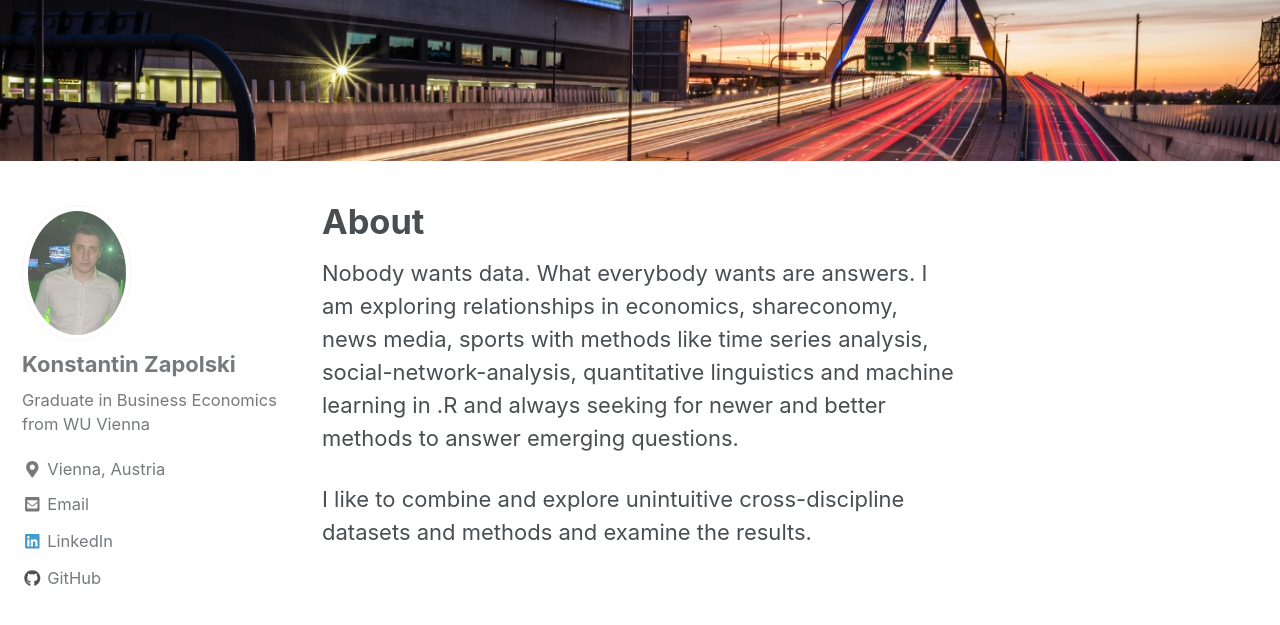
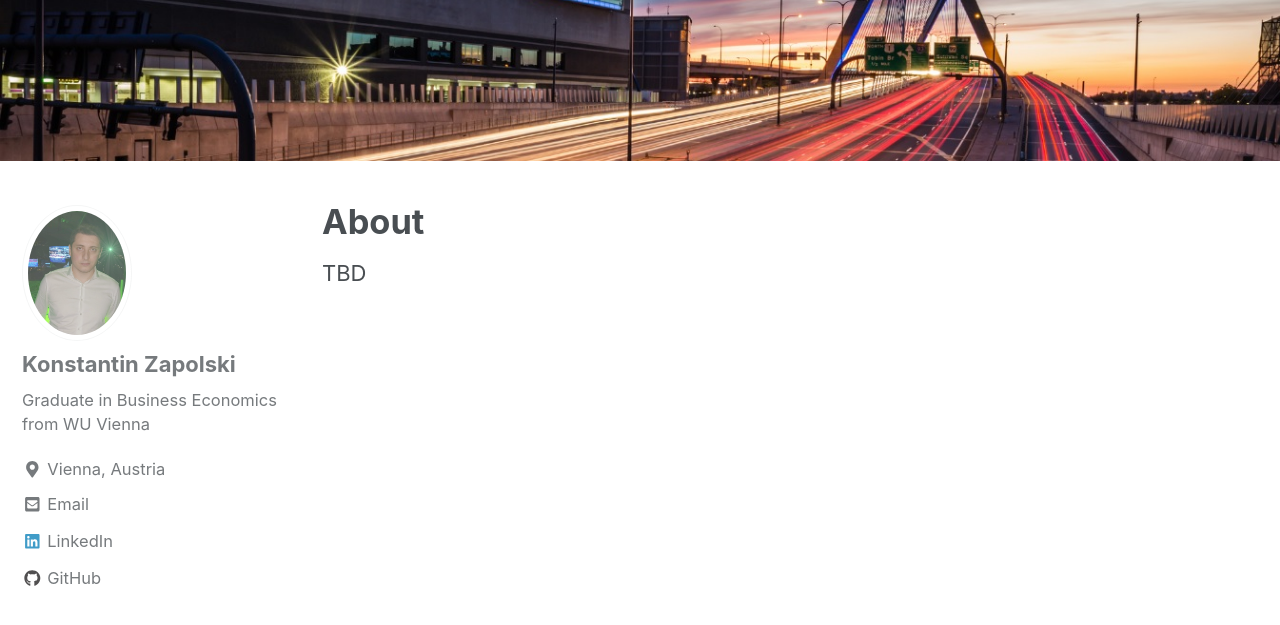
Before and after one commit to zapkon/homepage, a Jekyll site: the page built from _pages/about.md, in a window 1280 px wide and 900 px high, scrolled down 412 px. Shown: the top 625 px of the window. Built offline with Jekyll 4.4.1, drawn with Linux system fonts in a browser that asks for light colours; nearby versions of some CDN libraries.

Commit message:
new info

```diff
--- a/_pages/about.md
+++ b/_pages/about.md
@@ -6,7 +6,4 @@ header:
 ---
 
 
-Nobody wants data. What everybody wants are answers.
-I am exploring relationships in economics, shareconomy, news media, sports with methods like time series analysis, social-network-analysis, quantitative linguistics and machine learning in .R and always seeking for newer and better methods to answer emerging questions.
-
-I like to combine and explore unintuitive cross-discipline datasets and methods and examine the results.
+TBD
```
Also changed, not shown: _pages/Spotify.md (+0 -1 lines), images/GDELT - Chimerika/plots_created/table.jpg (added).
